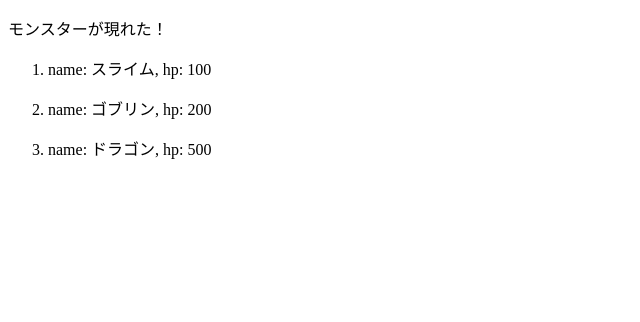
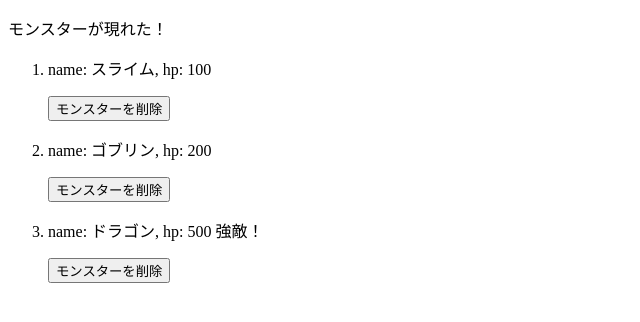
Before and after one commit to klack710/study-vue, a plain HTML site: page app/study-vue/public/battle/index.html in a window 1280 px wide. Shown: the whole page, without its empty margins (0-640 px from the left). Drawn offline with nearby package versions, Linux system fonts and the light colour scheme.

Commit message:
モンスターとの戦闘を実装

```diff
--- a/app/study-vue/public/battle/index.html
+++ b/app/study-vue/public/battle/index.html
@@ -12,14 +12,15 @@
     <div id="app">
         <p>モンスターが現れた！</p>
         <ol>
-            <li v-for="monster in monster_list">
-                <p>name: {{ monster.name }}, hp: {{ monster.hp }}</p>
+            <li v-for="(monster, index) in monster_list" :key="monster.id" v-if="monster.hp > 0">
+                <p>name: {{ monster.name }}, hp: {{ monster.hp }} <span v-if="monster.hp > 300">強敵！</span></p>
+                <button v-on:click="doAttack(index)">モンスターを削除</button>
             </li>
         </ol>
     </div>
 
     <script src="https://cdn.jsdelivr.net/npm/vue@2.5.13/dist/vue.js"></script>
-    <script src="main.js"></script>
+    <script src="main.js?ver=1.1"></script>
 </body>
 
 </html>
--- a/app/study-vue/public/battle/main.js
+++ b/app/study-vue/public/battle/main.js
@@ -3,17 +3,25 @@ var app = new Vue({
   data: {
     monster_list: {
       slime: {
+        id: 1,
         name: "スライム",
         hp: "100",
       },
       goblin: {
+        id: 2,
         name: "ゴブリン",
         hp: "200",
       },
       dragon: {
+        id: 3,
         name: "ドラゴン",
         hp: "500",
       }
     }
+  },
+  methods: {
+    doAttack: function (index) {
+      this.monster_list[index].hp -= 10;
+    },
   }
 });
```
